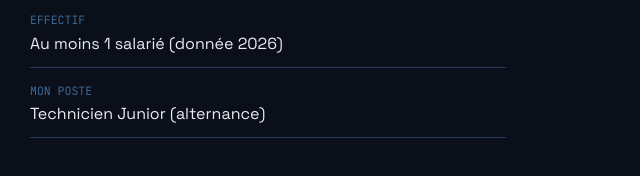
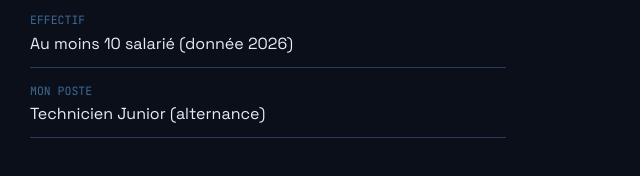
Before and after one commit to Isaac-Izekor/portfolio, a plain HTML site: page entreprise.html in a window 1280 px wide. Shown: the part 795-971 px from the top of the page, 626-1266 px from the left. Drawn offline with Linux system fonts and the light colour scheme.

Commit message:
Add files via upload

```diff
--- a/entreprise.html
+++ b/entreprise.html
@@ -54,7 +54,7 @@
       <div><span class="label">FORME JURIDIQUE</span>SAS, société par actions simplifiée</div>
       <div><span class="label">CAPITAL SOCIAL</span>720 000,00 €</div>
       <div><span class="label">DATE DE CRÉATION</span>12/09/2023</div>
-      <div><span class="label">EFFECTIF</span>Au moins 1 salarié (donnée 2026)</div>
+      <div><span class="label">EFFECTIF</span>Au moins 10 salarié (donnée 2026)</div>
       <div><span class="label">ACTIVITÉ (REGISTRE)</span>Vente à distance sur catalogue spécialisé</div>
       <div><span class="label">MON POSTE</span>Technicien Junior (alternance)</div>
       <div style="grid-column:1/-1;"><span class="label">ADRESSE DU SIÈGE</span>2 avenue de la Cristallerie, 92310 Sèvres</div>
```
